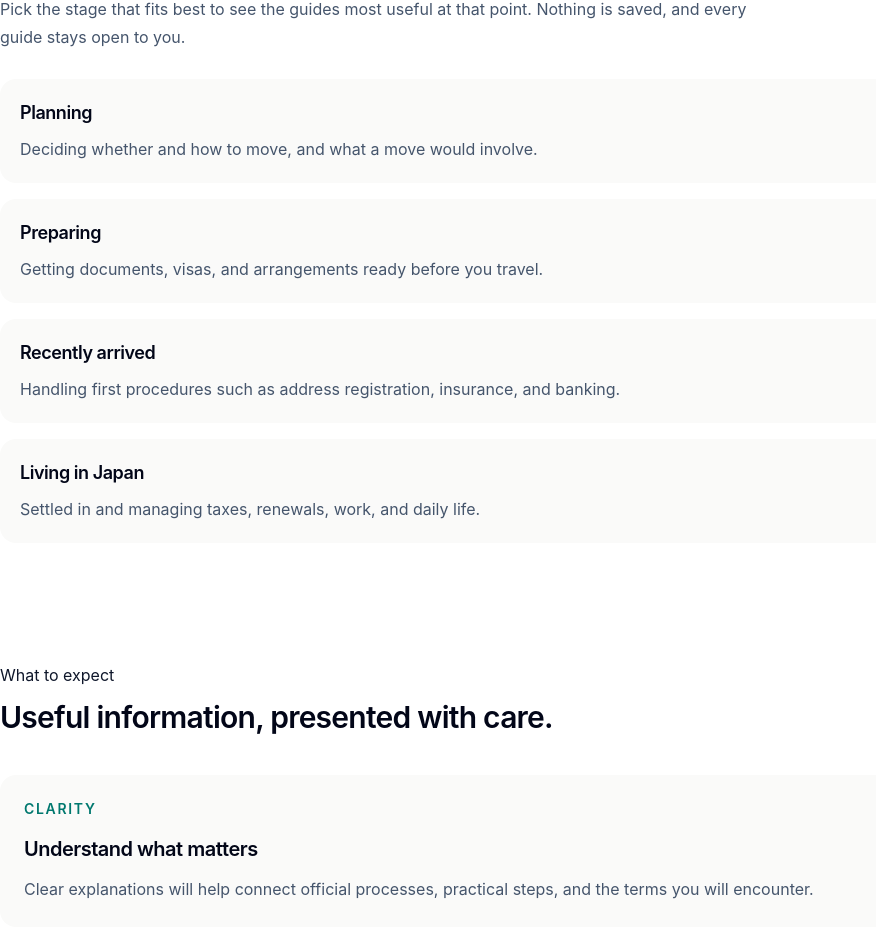
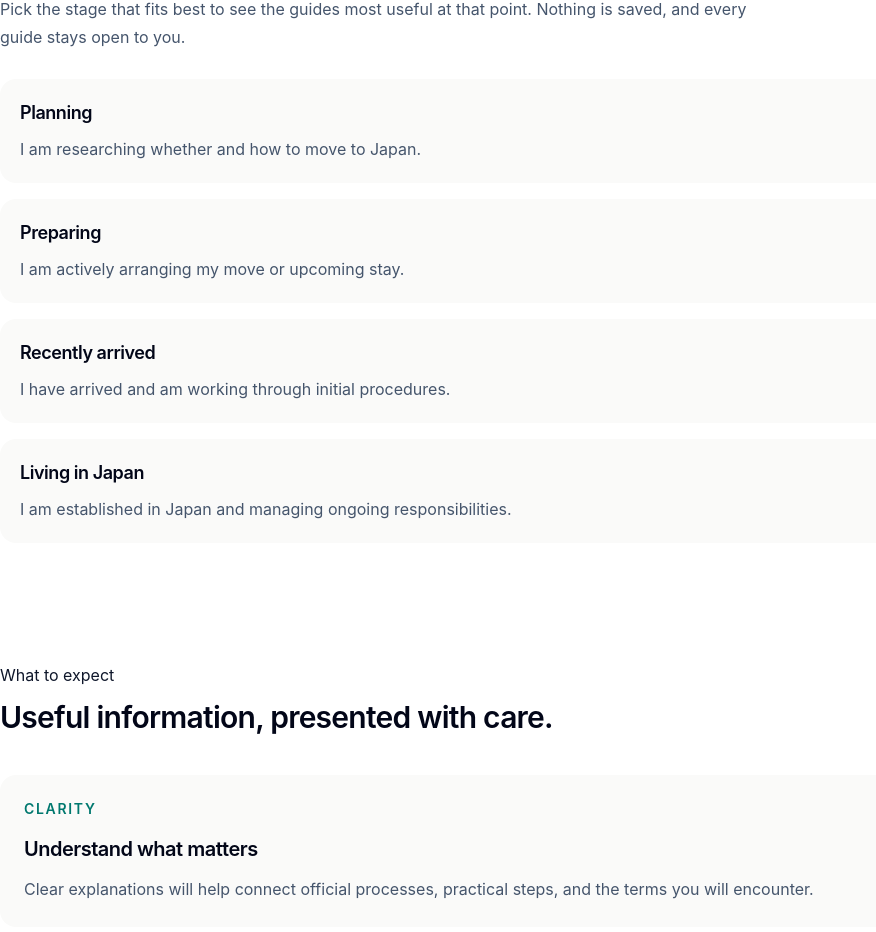
Before and after one commit to TapiaTyler/nihonest, a Next.js app: page / in a window 1280 px wide. Shown: the part 879-1811 px from the top of the page, without its empty margins (0-876 px from the left). Built offline with nearby package versions, Linux system fonts and the light colour scheme; no server answers.

Commit message:
feat: explain the disabled onboarding save button, note that saving needs only a stage, and share stage descriptions

```diff
--- a/src/components/personalization/onboarding-actions.tsx
+++ b/src/components/personalization/onboarding-actions.tsx
@@ -10,12 +10,15 @@ export function OnboardingActions({
   onClearOrSkip: () => void;
 }>) {
   const { message } = useInterfaceMessages();
+  const saveHintId = useId();
   return (
     <div>
       <div className="flex flex-col gap-3 sm:flex-row sm:items-center">
-        <button type="button" disabled={!canSave} onClick={onSave} className="min-h-12 rounded-full bg-teal-800 px-6 font-semibold text-white hover:bg-teal-700 focus-visible:outline-2 focus-visible:outline-offset-4 focus-visible:outline-teal-700 disabled:cursor-not-allowed disabled:bg-slate-300 disabled:text-slate-600">{message("onboarding.save")}</button>
+        {/* aria-disabled keeps the button focusable so assistive technology can reach the reason it cannot save yet. */}
+        <button type="button" aria-disabled={!canSave} aria-describedby={canSave ? undefined : saveHintId} onClick={() => { if (canSave) onSave(); }} className="min-h-12 rounded-full bg-teal-800 px-6 font-semibold text-white hover:bg-teal-700 focus-visible:outline-2 focus-visible:outline-offset-4 focus-visible:outline-teal-700 aria-disabled:cursor-not-allowed aria-disabled:bg-slate-300 aria-disabled:text-slate-600 aria-disabled:hover:bg-slate-300">{message("onboarding.save")}</button>
         <button type="button" onClick={onClearOrSkip} className="min-h-12 rounded-full px-5 font-semibold text-teal-800 hover:bg-teal-50 focus-visible:outline-2 focus-visible:outline-offset-2 focus-visible:outline-teal-700">{message(hasPersonalization ? "onboarding.remove" : "onboarding.skip")}</button>
       </div>
+      {!canSave && <p id={saveHintId} className="mt-3 text-sm leading-6 text-slate-600">{message("onboarding.saveNeedsStage")}</p>}
 
       <div className="mt-10 rounded-2xl border border-slate-200 bg-slate-50 p-5 text-sm leading-6 text-slate-600">
         <p className="font-semibold text-slate-900">{message("onboarding.privateTitle")}</p>
@@ -24,4 +27,5 @@ export function OnboardingActions({
     </div>
   );
 }
+import { useId } from "react";
 import { useInterfaceMessages } from "@/components/localization/interface-text";
--- a/src/components/personalization/onboarding-stage-selector.tsx
+++ b/src/components/personalization/onboarding-stage-selector.tsx
@@ -1,20 +1,14 @@
 import type { JourneyStageId } from "@/domain/taxonomy/taxonomy";
 import { journeyStages } from "@/domain/taxonomy/taxonomy";
 import { useInterfaceMessages } from "@/components/localization/interface-text";
+import type { InterfaceMessageId } from "@/domain/localization/interface-message-catalogs/english";
 import { japaneseTaxonomyLabels } from "@/data/translations/ja/taxonomy-labels";
 
-const stageDescriptions: Record<JourneyStageId, string> = {
-  planning: "I am researching whether and how to move to Japan.",
-  preparing: "I am actively arranging my move or upcoming stay.",
-  "recently-arrived": "I have arrived and am working through initial procedures.",
-  "living-in-japan": "I am established in Japan and managing ongoing responsibilities.",
-};
-
-const japaneseStageDescriptions: Record<JourneyStageId, string> = {
-  planning: "日本へ移るかどうか、どのように移るかを調べています。",
-  preparing: "移住または滞在に向けた具体的な準備を進めています。",
-  "recently-arrived": "来日し、最初に必要な手続きを進めています。",
-  "living-in-japan": "日本での生活が始まり、継続的な手続きを管理しています。",
+const stageDescriptions: Record<JourneyStageId, InterfaceMessageId> = {
+  planning: "onboarding.stagePlanningDescription",
+  preparing: "onboarding.stagePreparingDescription",
+  "recently-arrived": "onboarding.stageRecentlyArrivedDescription",
+  "living-in-japan": "onboarding.stageLivingInJapanDescription",
 };
 
 export function OnboardingStageSelector({ selectedStage, onSelect }: Readonly<{
@@ -26,13 +20,14 @@ export function OnboardingStageSelector({ selectedStage, onSelect }: Readonly<{
     <fieldset>
       <legend className="text-xl font-semibold text-slate-950">{message("onboarding.stageLegend")}</legend>
       <p className="mt-2 leading-7 text-slate-600">{message("onboarding.stageHelp")}</p>
+      <p className="mt-1 leading-7 text-slate-600">{message("onboarding.stageSaveNote")}</p>
       <div className="mt-5 grid gap-4 sm:grid-cols-2">
         {journeyStages.map((stage) => (
           <label key={stage.id} className="has-checked:border-teal-700 has-checked:bg-teal-50 has-focus-visible:outline-2 has-focus-visible:outline-offset-2 has-focus-visible:outline-teal-700 flex min-h-32 cursor-pointer items-start gap-4 rounded-2xl border border-slate-300 bg-white p-5 shadow-sm transition-colors hover:border-teal-500">
             <input type="radio" name="journey-stage" value={stage.id} checked={selectedStage === stage.id} onChange={() => onSelect(stage.id)} className="mt-1 size-5 shrink-0 accent-teal-800" />
             <span>
               <span className="block text-lg font-semibold text-slate-950">{locale === "ja" ? japaneseTaxonomyLabels.journeyStage[stage.id] : stage.label}</span>
-              <span className="mt-2 block leading-7 text-slate-600">{locale === "ja" ? japaneseStageDescriptions[stage.id] : stageDescriptions[stage.id]}</span>
+              <span className="mt-2 block leading-7 text-slate-600">{message(stageDescriptions[stage.id])}</span>
             </span>
           </label>
         ))}
--- a/src/components/personalization/stage-browse.tsx
+++ b/src/components/personalization/stage-browse.tsx
@@ -9,10 +9,10 @@ import { useInterfaceMessages } from "@/components/localization/interface-text";
 import { usePersonalization } from "./personalization-provider";
 
 const stageDescriptions: Record<JourneyStageId, InterfaceMessageId> = {
-  planning: "home.stagePlanningDescription",
-  preparing: "home.stagePreparingDescription",
-  "recently-arrived": "home.stageRecentlyArrivedDescription",
-  "living-in-japan": "home.stageLivingInJapanDescription",
+  planning: "onboarding.stagePlanningDescription",
+  preparing: "onboarding.stagePreparingDescription",
+  "recently-arrived": "onboarding.stageRecentlyArrivedDescription",
+  "living-in-japan": "onboarding.stageLivingInJapanDescription",
 };
 
 /**
--- a/src/domain/localization/interface-message-catalogs/english.ts
+++ b/src/domain/localization/interface-message-catalogs/english.ts
@@ -141,10 +141,6 @@ export const englishInterfaceMessages = {
   "home.stagesEyebrow": "Browse by stage",
   "home.stagesTitle": "Where are you right now?",
   "home.stagesDescription": "Pick the stage that fits best to see the guides most useful at that point. Nothing is saved, and every guide stays open to you.",
-  "home.stagePlanningDescription": "Deciding whether and how to move, and what a move would involve.",
-  "home.stagePreparingDescription": "Getting documents, visas, and arrangements ready before you travel.",
-  "home.stageRecentlyArrivedDescription": "Handling first procedures such as address registration, insurance, and banking.",
-  "home.stageLivingInJapanDescription": "Settled in and managing taxes, renewals, work, and daily life.",
   "home.browseAllGuides": "Browse all guides",
   "home.expectEyebrow": "What to expect",
   "home.expectTitle": "Useful information, presented with care.",
@@ -622,6 +618,12 @@ export const englishInterfaceMessages = {
   "onboarding.description": "Choose your timing and, if useful, a route-aware journey. Nihonest will adjust a few starting points without hiding public information or treating your choices as an eligibility decision.",
   "onboarding.stageLegend": "1. Where are you now?",
   "onboarding.stageHelp": "This controls which point in a journey Nihonest emphasizes.",
+  "onboarding.stagePlanningDescription": "I am researching whether and how to move to Japan.",
+  "onboarding.stagePreparingDescription": "I am actively arranging my move or upcoming stay.",
+  "onboarding.stageRecentlyArrivedDescription": "I have arrived and am working through initial procedures.",
+  "onboarding.stageLivingInJapanDescription": "I am established in Japan and managing ongoing responsibilities.",
+  "onboarding.stageSaveNote": "You can save as soon as you choose a stage. Everything below is optional and only narrows your starting points.",
+  "onboarding.saveNeedsStage": "Choose a stage above to save your starting point.",
   "onboarding.journeyLegend": "2. What brings you to Japan?",
   "onboarding.journeyHelp": "Choose a guided journey, or search for a visa, residence status, program, or goal. This is a navigation preference—not an eligibility assessment.",
   "onboarding.searchLabel": "Search journeys and routes",
```
Also changed, not shown: src/domain/localization/interface-message-catalogs/japanese.ts (+6 -4 lines), 2 other files (tests, documents, lock files or other folders).
